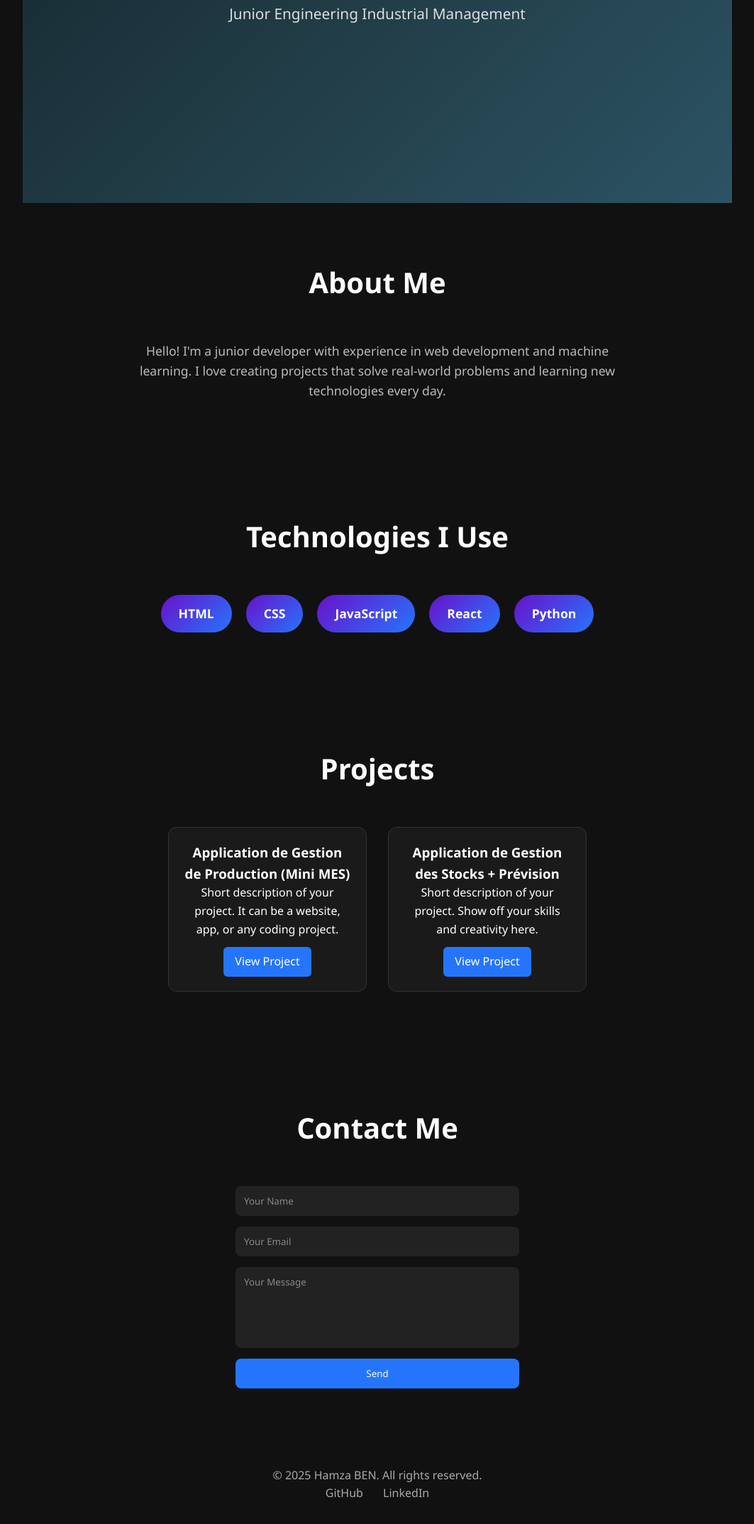
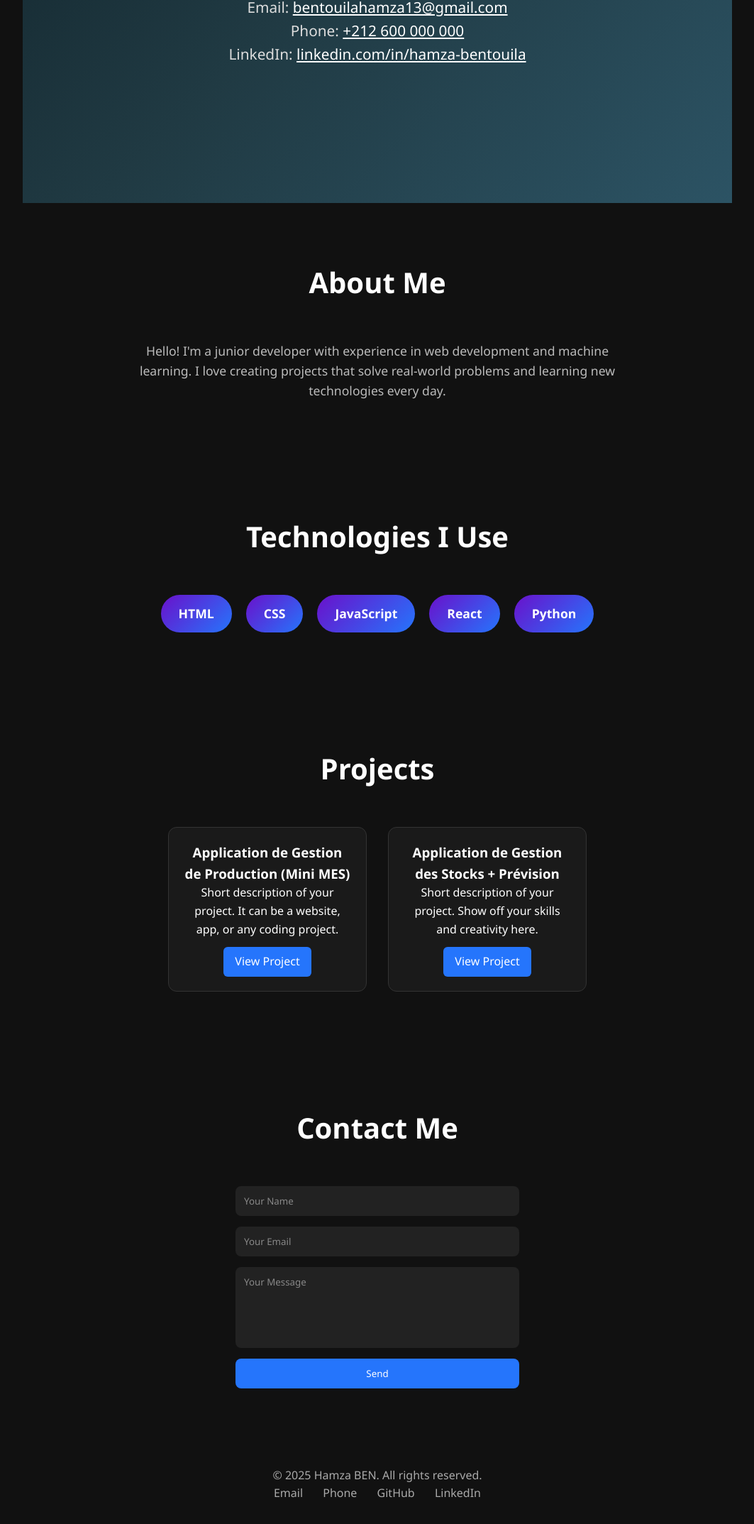
Before and after one commit to bentouilahamza13/portfolio, a plain HTML site: page index.html in a window 1280 px wide. Shown: the part 514-2661 px from the top of the page at 71% size, without its empty margins (108-1171 px from the left). Drawn offline with Linux system fonts and the light colour scheme.

Commit message:
Update index.html

```diff
--- a/index.html
+++ b/index.html
@@ -24,6 +24,8 @@
     #hero .profile-pic { width:160px; height:160px; border-radius:50%; border:4px solid #fff; margin-bottom:20px; object-fit:cover; }
     #hero h1 { font-size:3rem; margin-bottom:10px; }
     #hero p { font-size:1.3rem; color:#ddd; max-width:600px; }
+    .hero-contact { margin-top:15px; font-size:1rem; }
+    .hero-contact a { color:#fff; text-decoration:underline; }
 
     /* Sections */
     section { padding:80px 20px; max-width:1000px; margin:auto; }
@@ -110,6 +112,13 @@
     <img src="bentouila.jpeg" alt="Hamza BEN" class="profile-pic">
     <h1>Hamza Bentouila</h1>
     <p>Junior Engineering Industrial Management</p>
+    <!-- Contact Info -->
+    <div class="hero-contact">
+
+        <p>Email: <a href="mailto:bentouila.hamza1@gmail.com">bentouilahamza13@gmail.com</a></p>
+        <p>Phone: <a href="tel:+212680214401">+212 600 000 000</a></p>
+        <p>LinkedIn: <a href="https://www.linkedin.com/in/hamza-bentouila-a77475187/" target="_blank">linkedin.com/in/hamza-bentouila</a></p>
+    </div>
 </section>
 
 <!-- About Me -->
@@ -147,7 +156,7 @@
     </div>
 </section>
 
-<!-- Contact -->
+<!-- Contact Form -->
 <section id="contact">
     <h2>Contact Me</h2>
     <form>
@@ -162,8 +171,10 @@
 <footer>
     <p>&copy; 2025 Hamza BEN. All rights reserved.</p>
     <div class="social-links">
-        <a href="https://github.com/bentouilahamza13">GitHub</a>
-        <a href="https://www.linkedin.com/in/hamza-bentouila-a77475187/">LinkedIn</a>
+        <a href="mailto:bentouila.hamza1@gmail.com">Email</a>
+        <a href="tel:+212680214401">Phone</a>
+        <a href="https://github.com/bentouilahamza13" target="_blank">GitHub</a>
+        <a href="https://www.linkedin.com/in/hamza-bentouila-a77475187/" target="_blank">LinkedIn</a>
     </div>
 </footer>
 
```
